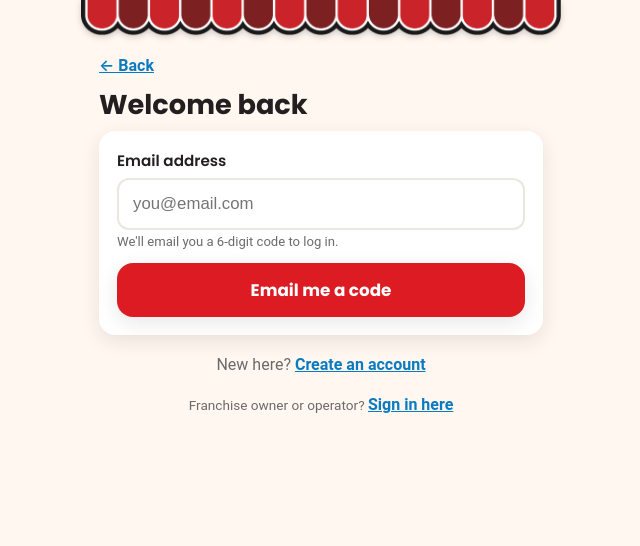
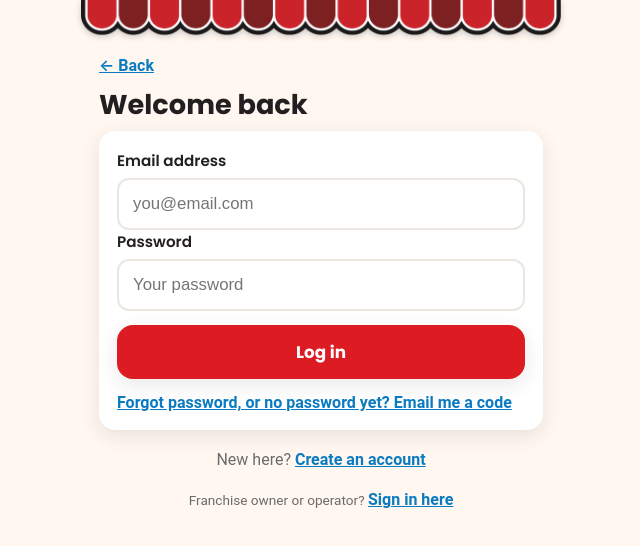
Before and after one commit to readreceiptai/donutnvapp, a React (Vite) app: page /login in a window 1280 px wide. Shown: the top 546 px of the page, without its empty margins (319-959 px from the left). Built offline with nearby package versions, Linux system fonts and the light colour scheme; no server answers; the database is empty.

Commit message:
Email+password login; signup sets a password (code becomes fallback)

```diff
--- a/src/pages/Login.jsx
+++ b/src/pages/Login.jsx
@@ -2,24 +2,35 @@ import { useState } from 'react'
 import { Link } from 'react-router-dom'
 import { supabase, isConfigured } from '../lib/supabase'
 
-// Passwordless login by email code — no passwords, and no Twilio needed.
-// (Marketing texts go through GHL; the login code is the one system message,
-// and it's delivered by email.)
+// Returning members log in with email + password — no code, no email, no rate
+// limit. "Email me a code" stays only as a fallback for anyone who hasn't set a
+// password yet or forgot it.
 export default function Login() {
   const [email, setEmail] = useState('')
+  const [password, setPassword] = useState('')
   const [code, setCode] = useState('')
-  const [stage, setStage] = useState('enter') // 'enter' | 'verify'
+  const [stage, setStage] = useState('password') // 'password' | 'code' | 'verify'
   const [busy, setBusy] = useState(false)
   const [err, setErr] = useState('')
   const [noAccount, setNoAccount] = useState(false)
+
+  async function loginPassword(e) {
+    e.preventDefault()
+    setErr(''); setNoAccount(false)
+    if (!isConfigured) { setErr('App not connected to Supabase yet — add your keys in .env.'); return }
+    setBusy(true)
+    const { error } = await supabase.auth.signInWithPassword({ email: email.trim(), password })
+    setBusy(false)
+    // On success, AuthContext picks up the session and App routes to the app.
+    if (error) setErr("That email and password don't match. Try again, or use a login code below.")
+  }
 
   async function sendCode(e) {
     e.preventDefault()
     setErr(''); setNoAccount(false)
     if (!isConfigured) { setErr('App not connected to Supabase yet — add your keys in .env.'); return }
     setBusy(true)
-    // Log in only — never create an account here. A brand-new or mistyped email
-    // must NOT silently spin up a profile-less auth user; send them to Sign Up.
+    // Log in only — never create an account here (a mistyped email must go to Sign Up).
     const { error } = await supabase.auth.signInWithOtp({ email: email.trim(), options: { shouldCreateUser: false } })
     setBusy(false)
     if (error) {
@@ -30,12 +41,10 @@ export default function Login() {
 
   async function verify(e) {
     e.preventDefault()
-    setErr('')
-    setBusy(true)
+    setErr(''); setBusy(true)
     const { error } = await supabase.auth.verifyOtp({ email: email.trim(), token: code.trim(), type: 'email' })
     setBusy(false)
     if (error) setErr(error.message)
-    // On success, AuthContext picks up the session and App routes to the app.
   }
 
   return (
@@ -43,22 +52,45 @@ export default function Login() {
       <Link to="/" className="link" style={{ display: 'inline-block', marginBottom: 14 }}>← Back</Link>
       <h1>Welcome back</h1>
 
-      {stage === 'enter' && (
+      {stage === 'password' && (
+        <form className="card stack" onSubmit={loginPassword} style={{ marginTop: 10 }}>
+          <div className="field" style={{ margin: 0 }}>
+            <label>Email address</label>
+            <input type="email" inputMode="email" placeholder="you@email.com" autoComplete="email"
+              value={email} onChange={(e) => setEmail(e.target.value)} required />
+          </div>
+          <div className="field" style={{ margin: 0 }}>
+            <label>Password</label>
+            <input type="password" placeholder="Your password" autoComplete="current-password"
+              value={password} onChange={(e) => setPassword(e.target.value)} required />
+          </div>
+          {noAccount && (
+            <div className="error">We couldn't find an account for that email.{' '}
+              <Link className="link" to="/signup">Create one</Link>.</div>
+          )}
+          {err && <div className="error">{err}</div>}
+          <button className="btn btn-primary" disabled={busy}>{busy ? 'Logging in…' : 'Log in'}</button>
+          <button type="button" className="link" onClick={() => { setErr(''); setStage('code') }}>
+            Forgot password, or no password yet? Email me a code
+          </button>
+        </form>
+      )}
+
+      {stage === 'code' && (
         <form className="card stack" onSubmit={sendCode} style={{ marginTop: 10 }}>
           <div className="field" style={{ margin: 0 }}>
             <label>Email address</label>
             <input type="email" inputMode="email" placeholder="you@email.com"
               value={email} onChange={(e) => setEmail(e.target.value)} required />
-            <div className="hint">We'll email you a 6-digit code to log in.</div>
+            <div className="hint">We'll email you a 6-digit code to log in this time.</div>
           </div>
           {noAccount && (
-            <div className="error">
-              We couldn't find an account for that email.{' '}
-              <Link className="link" to="/signup">Create one here</Link> — it only takes a minute.
-            </div>
+            <div className="error">We couldn't find an account for that email.{' '}
+              <Link className="link" to="/signup">Create one</Link>.</div>
           )}
           {err && <div className="error">{err}</div>}
           <button className="btn btn-primary" disabled={busy}>{busy ? 'Sending…' : 'Email me a code'}</button>
+          <button type="button" className="link" onClick={() => { setErr(''); setStage('password') }}>← Back to password login</button>
         </form>
       )}
 
@@ -71,7 +103,7 @@ export default function Login() {
           </div>
           {err && <div className="error">{err}</div>}
           <button className="btn btn-primary" disabled={busy}>{busy ? 'Checking…' : 'Log in'}</button>
-          <button type="button" className="link" onClick={() => setStage('enter')}>Use a different email</button>
+          <button type="button" className="link" onClick={() => { setErr(''); setStage('password') }}>← Back</button>
         </form>
       )}
 
@@ -86,7 +118,6 @@ export default function Login() {
 }
 
 // Supabase returns this when shouldCreateUser:false and the email has no account.
-// The code/message wording has varied across versions, so match defensively.
 function isNoAccountError(error) {
   const code = (error?.code || '').toLowerCase()
   const msg = (error?.message || '').toLowerCase()
--- a/src/pages/SignUp.jsx
+++ b/src/pages/SignUp.jsx
@@ -15,7 +15,7 @@ import TurnstileWidget, { TURNSTILE_ENABLED, passesTurnstile } from '../componen
 export default function SignUp() {
   const { tenant, reloadProfile } = useAuth()
   const [f, setF] = useState({
-    firstName: '', lastName: '', phone: '', email: '', zip: '',
+    firstName: '', lastName: '', phone: '', email: '', zip: '', password: '',
     bMonth: '', bDay: '', bYear: '',
     parentEmail: '', company: '', // company = honeypot (hidden)
     marketingSms: false, marketingEmail: false, // opt-in only (TCPA/CASL: no pre-check)
@@ -43,6 +43,7 @@ export default function SignUp() {
     if (isLikelyBot({ honeypot: f.company, startedAt: startedAt.current })) return // silent
     if (!isConfigured) { setErr('App not connected to Supabase yet — add your keys in .env, then try again.'); return }
     if (!f.firstName || !f.phone || !f.email || !f.zip) { setErr('Please fill in your name, phone, email, and ZIP.'); return }
+    if (!f.password || f.password.length < 8) { setErr('Please choose a password (at least 8 characters) so you can log in without a code next time.'); return }
     if (age === null) { setErr('Please pick your birthday — that\'s how you get your birthday treat 🎂'); return }
     if (isMinor && !f.parentEmail) { setErr('Since you\'re under 13, please add a parent or guardian\'s email so they can approve your account.'); return }
     if (TURNSTILE_ENABLED && !tsToken) { setErr('Please complete the quick "I\'m human" check below.'); return }
@@ -67,6 +68,9 @@ export default function SignUp() {
       email: f.email.trim(), token: code.trim(), type: 'email',
     })
     if (error) { setBusy(false); submitting.current = false; setErr(error.message); return }
+
+    // Set the member's password so every future login is password-only (no code).
+    if (f.password) { await supabase.auth.updateUser({ password: f.password }) }
 
     const tenantId = tenant?.id
     const birthday = `${f.bYear}-${String(f.bMonth).padStart(2, '0')}-${String(f.bDay).padStart(2, '0')}`
@@ -116,7 +120,7 @@ export default function SignUp() {
     <div className="screen pad-top">
       <Link to="/" className="link" style={{ display: 'inline-block', marginBottom: 12 }}>← Back</Link>
       <h1>Join the donut club</h1>
-      <p className="muted" style={{ marginTop: -6 }}>Takes about 30 seconds. We'll email you a code to confirm.</p>
+      <p className="muted" style={{ marginTop: -6 }}>Takes about 30 seconds. We'll email one code to confirm your email — after that you log in with your password.</p>
 
       <form className="card stack" onSubmit={start} style={{ marginTop: 12 }}>
         <input type="text" name="company" tabIndex={-1} autoComplete="off" aria-hidden="true"
@@ -141,6 +145,12 @@ export default function SignUp() {
         <div className="field" style={{ margin: 0 }}>
           <label>Email <span className="req">*</span></label>
           <input type="email" inputMode="email" placeholder="you@email.com" value={f.email} onChange={set('email')} required />
+        </div>
+
+        <div className="field" style={{ margin: 0 }}>
+          <label>Create a password <span className="req">*</span></label>
+          <input type="password" autoComplete="new-password" placeholder="At least 8 characters" value={f.password} onChange={set('password')} required />
+          <div className="hint">You'll use this to log in next time — no code needed.</div>
         </div>
 
         <div className="field" style={{ margin: 0 }}>
```
